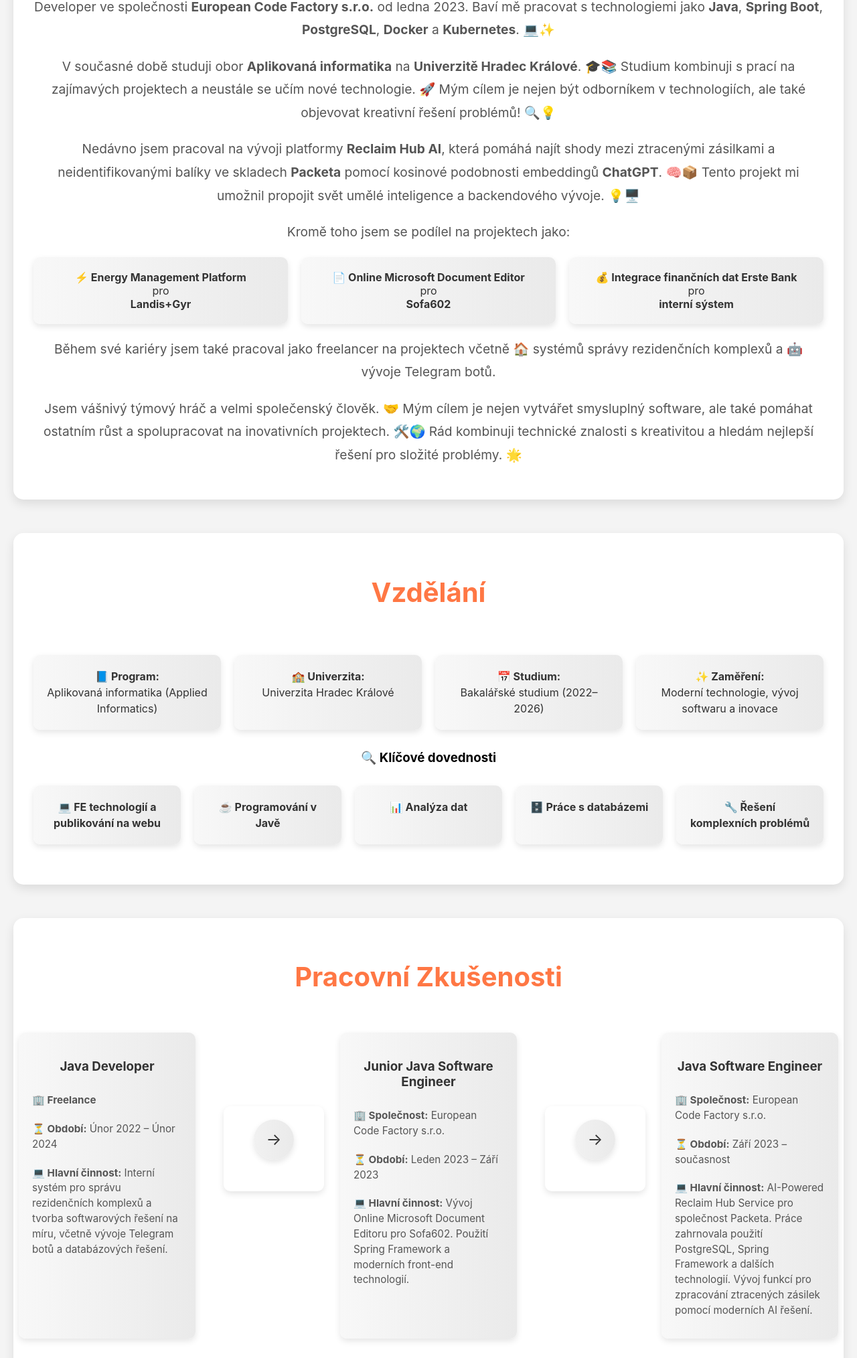
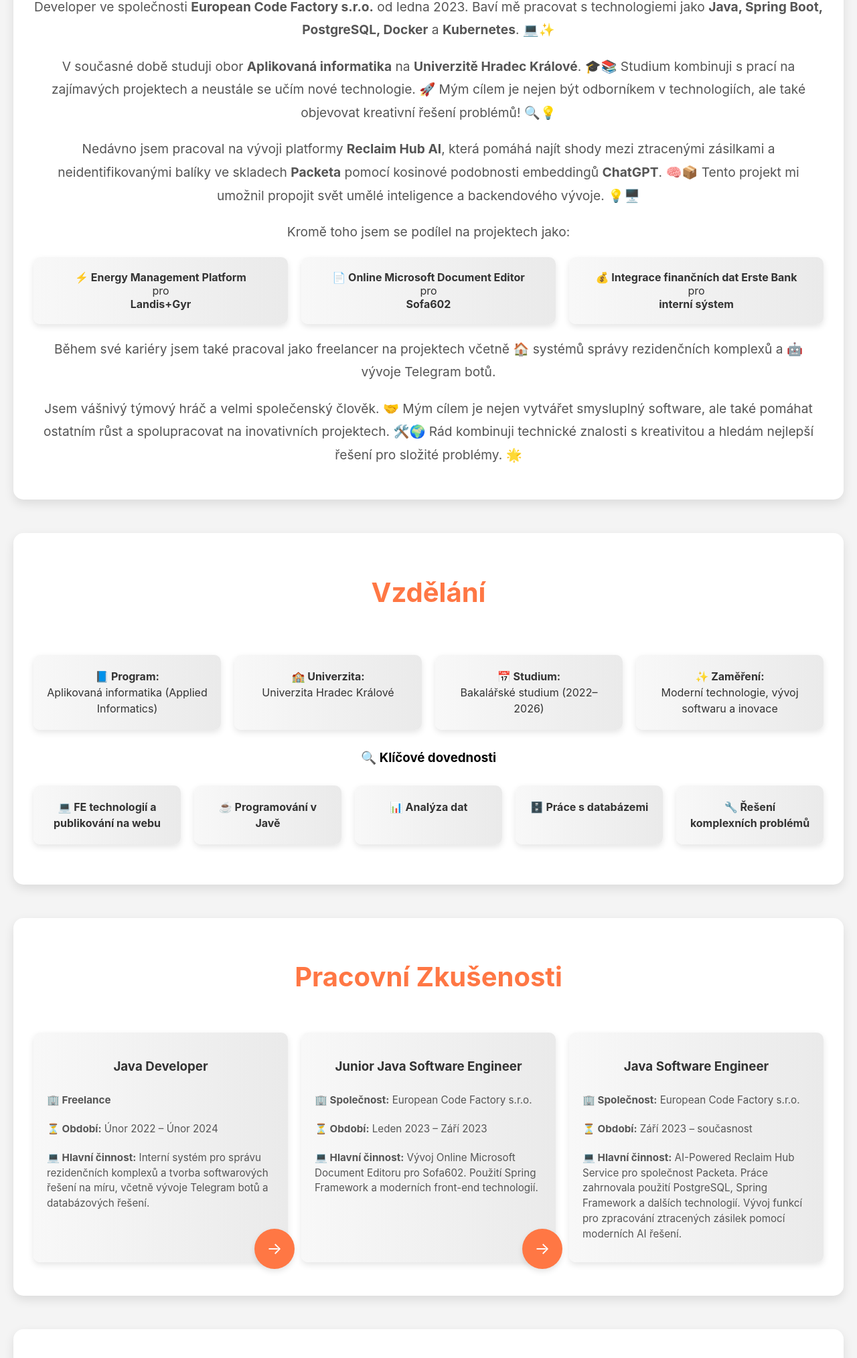
Before and after one commit to SamoilovDev/portfolio, a website built with webpack: page index.html in a window 1280 px wide. Shown: the part 772-2800 px from the top of the page at 67% size. Built offline with nearby package versions, Linux system fonts and the light colour scheme.

Commit message:
- implementation in progress

```diff
--- a/css/style.css
+++ b/css/style.css
@@ -176,7 +176,7 @@
 }
 
 .project-table a:hover {
-  background: #F6592A;
+  background: #FF7744;
   transform: translateY(-3px);
 }
 
@@ -278,7 +278,7 @@
 }
 
 .contact-form button:hover {
-  background-color: #F6592A;
+  background-color: #FF7744;
   transform: scale(1.05);
 }
 
@@ -364,7 +364,7 @@
   border-radius: 30px;
   cursor: pointer;
   box-shadow: 0 4px 10px rgba(0, 0, 0, 0.2);
-  transition: background-color 0.3s, transform 0.2s;
+  transition: background-color 0.5s, transform 0.5s;
   z-index: 1;
   position: relative;
   animation: fadeInUp 1.2s ease-in-out;
@@ -485,22 +485,25 @@
   z-index: -1;
   align-items: center;
   max-width: 50% !important;
-  margin-left: 20% !important;
+  margin-left: 15% !important;
   margin-top: 50%;
   margin-bottom: 100%;
 }
 
 .arrow {
+  position: absolute;
   width: 60px;
   height: 60px;
-  background: linear-gradient(90deg, #f1f1f1, #eaeaea);
+  background: #FF7744;
   display: flex;
   align-items: center;
   justify-content: center;
   border-radius: 50%;
   box-shadow: 0 4px 8px rgba(0, 0, 0, 0.1);
   font-size: 24px;
-  color: #333;
+  color: #ffffff;
+  right: -10px;
+  bottom: -10px;
 }
 
 .arrow::after {
@@ -508,12 +511,12 @@
 }
 
 .experience-item {
+  position: relative;
   background: white;
   padding: 10px;
   border-radius: 10px;
   box-shadow: 0 4px 8px rgba(0, 0, 0, 0.1);
   box-sizing: border-box;
-  margin-left: -20%;
 }
 
 .experience-list {
@@ -524,7 +527,6 @@
   flex-direction: column-reverse !important;
   gap: 20px;
   max-width: 100%;
-  margin: auto;
   align-items: stretch;
 }
 
@@ -554,9 +556,9 @@
   border-radius: 10px;
   box-shadow: 0 4px 8px rgba(0, 0, 0, 0.1);
   position: relative;
-  width: 120%;
-  margin-left: -10%;
-  transition: transform 0.3s ease, box-shadow 0.3s ease;
+  width: 100%;
+  margin-left: 0;
+  transition: transform 0.5s ease, box-shadow 0.5s ease;
 }
 
 .education-details, .skills-list {
@@ -598,7 +600,7 @@
   padding: 20px;
   border-radius: 20px;
   box-shadow: 0 4px 6px rgba(0, 0, 0, 0.1);
-  transition: transform 0.3s ease, box-shadow 0.3s ease;
+  transition: transform 0.5s ease, box-shadow 0.5s ease;
   display: flex;
   flex-direction: column;
   align-items: center;
@@ -613,7 +615,7 @@
 .icon-list img {
   width: 55px;
   height: 55px;
-  transition: transform 0.3s ease;
+  transition: transform 0.5s ease;
 }
 
 .icon-list img:hover {
@@ -648,7 +650,7 @@
   padding: 10px 15px;
   border-radius: 10px;
   box-shadow: 0 2px 4px rgba(0, 0, 0, 0.1);
-  transition: transform 0.3s ease, box-shadow 0.3s ease;
+  transition: transform 0.5s ease, box-shadow 0.5s ease;
 }
 
 .language-list li:hover {
--- a/index.html
+++ b/index.html
@@ -39,10 +39,9 @@
   <section class="about-me">
     <h2>O Mně</h2>
     <p>
-      Jmenuji se <strong>Vladimír Samoilov</strong> a jsem <strong>Java Software Engineer</strong> s více než 4letou komerční zkušeností.
+      Jmenuji se <strong>Vladimír Samoilov</strong> a jsem <strong>Java Software Engineer</strong> s více než <strong>4letou komerční zkušeností</strong>.
       Pracuji jako Middle Java Developer ve společnosti <strong>European Code Factory s.r.o.</strong> od ledna 2023.
-      Baví mě pracovat s technologiemi jako <strong>Java</strong>, <strong>Spring Boot</strong>, <strong>PostgreSQL</strong>,
-      <strong>Docker</strong> a <strong>Kubernetes</strong>. 💻✨
+      Baví mě pracovat s technologiemi jako <strong>Java, Spring Boot, PostgreSQL, Docker</strong> a <strong>Kubernetes</strong>. 💻✨
     </p>
     <p>
       V současné době studuji obor <strong>Aplikovaná informatika</strong> na <strong>Univerzitě Hradec Králové</strong>. 🎓📚
@@ -96,8 +95,6 @@
         <p><strong>🏢 Freelance</strong></p>
         <p><strong>⏳ Období:</strong> Únor 2022 – Únor 2024</p>
         <p><strong>💻 Hlavní činnost:</strong> Interní systém pro správu rezidenčních komplexů a tvorba softwarových řešení na míru, včetně vývoje Telegram botů a databázových řešení.</p>
-      </li>
-      <li class="arrow-wrapper fade-in">
         <div class="arrow"></div>
       </li>
       <li class="experience-item fade-in">
@@ -105,8 +102,6 @@
         <p><strong>🏢 Společnost:</strong> European Code Factory s.r.o.</p>
         <p><strong>⏳ Období:</strong> Leden 2023 – Září 2023</p>
         <p><strong>💻 Hlavní činnost:</strong> Vývoj Online Microsoft Document Editoru pro Sofa602. Použití Spring Framework a moderních front-end technologií.</p>
-      </li>
-      <li class="arrow-wrapper fade-in">
         <div class="arrow"></div>
       </li>
       <li class="experience-item fade-in">
@@ -122,9 +117,9 @@
     <ul class="icon-list">
       <li><img src="https://cdn.jsdelivr.net/gh/devicons/devicon/icons/java/java-original.svg" alt="Java"><span>Java</span></li>
       <li><img src="https://cdn.jsdelivr.net/gh/devicons/devicon/icons/kotlin/kotlin-original.svg" alt="Kotlin"><span>Kotlin</span></li>
-      <li><img src="https://cdn.jsdelivr.net/gh/devicons/devicon/icons/spring/spring-original.svg" alt="Spring"><span>Spring</span></li>
       <li><img src="https://cdn.jsdelivr.net/gh/devicons/devicon/icons/apache/apache-original.svg" alt="Maven"><span>Maven</span></li>
       <li><img src="https://www.vectorlogo.zone/logos/gradle/gradle-icon.svg" alt="Gradle"><span>Gradle</span></li>
+      <li><img src="https://cdn.jsdelivr.net/gh/devicons/devicon/icons/spring/spring-original.svg" alt="Spring"><span>Spring</span></li>
       <li><img class="hibernate-logo" src="https://www.vectorlogo.zone/logos/hibernate/hibernate-icon.svg" alt="Hibernate"><span>Hibernate</span></li>
       <li><img src="https://cdn.jsdelivr.net/gh/devicons/devicon/icons/postgresql/postgresql-original.svg" alt="PostgreSQL"><span>PostgreSQL</span></li>
       <li><img src="https://cdn.jsdelivr.net/gh/devicons/devicon/icons/mysql/mysql-original.svg" alt="MySQL"><span>MySQL</span></li>
@@ -169,7 +164,7 @@
 <script>
   document.addEventListener("DOMContentLoaded", function () {
     const elements = document.querySelectorAll(
-      ".about-me, .about-me ul, .about-me ul li, .icon-list, .icon-list ul li, .experience-list, .arrow-wrapper, .fade-in"
+      ".about-me, .about-me ul, .about-me ul li, .icon-list, .icon-list ul li, .experience-list, .arrow, .arrow-wrapper, .fade-in"
     );
     let delay = 0;
 
@@ -181,7 +176,7 @@
               entry.target.classList.add("visible");
               observer.unobserve(entry.target);
             }, delay);
-            delay += 200;
+            delay += 500;
           } else {
             entry.target.classList.add("visible");
             observer.unobserve(entry.target);
```
